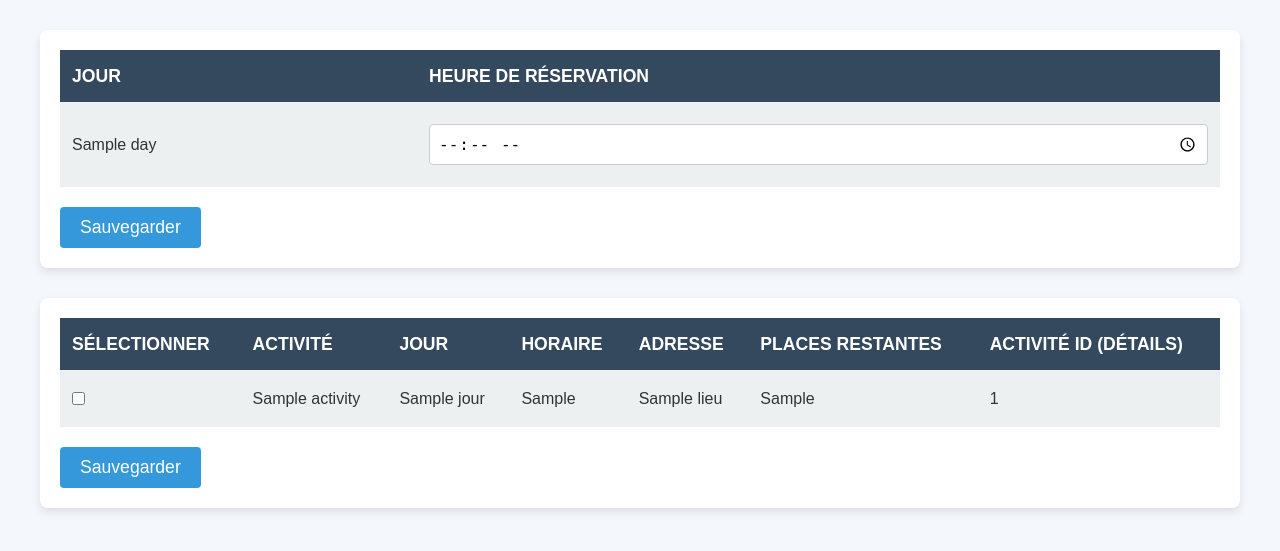
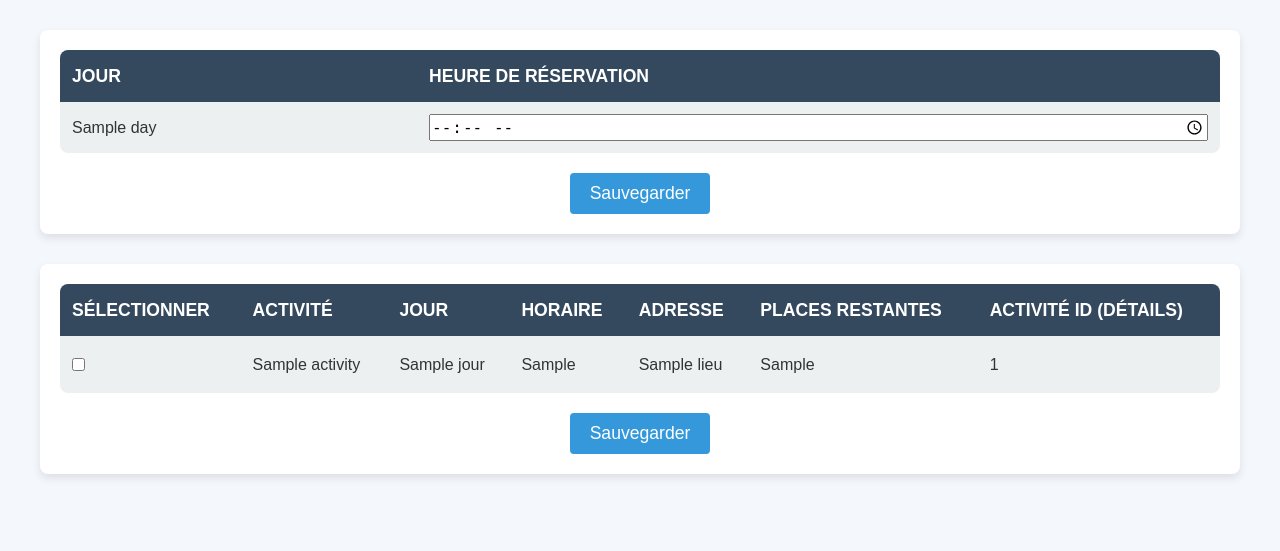
Before and after one commit to maxlttr1/reserverCreneauSUAPS, a Flask app: template src/templates/index.html in a window 1280 px wide. Shown: the part 20-571 px from the top of the page. Run offline with Flask 3, Linux system fonts and the light colour scheme; the template is opened without the code that fills it: most values are stand-ins (such as "Sample title", 1, 10 or a date in 2020).

Commit message:
finished styling

```diff
--- a/src/static/css/styles.css
+++ b/src/static/css/styles.css
@@ -37,12 +37,19 @@ form {
     margin-bottom: 30px;
     border-radius: 8px;
     box-shadow: 0 4px 8px rgba(0, 0, 0, 0.1);
+
+    display: flex;
+    flex-direction: column;
+    align-items: center;
 }
 
 table {
     width: 100%;
     border-collapse: collapse;
     margin-bottom: 20px;
+
+    border-radius: 8px;  /* Adds rounded corners to the table */
+    overflow: hidden;  /* Prevents the borders from being cut off */
 }
 
 th, td {
@@ -64,11 +71,16 @@ tr:nth-child(even) td {
 }
 
 tr:hover td {
-    background-color: #eed366;
+    background-color: #ffea98;
 }
 
 /* Form Input fields */
-input[type="time"],
+input[type="time"] {
+    display: block;
+    width: 100%;
+    font-size: 1rem;
+}
+
 input[type="checkbox"] {
     margin: 10px 0;
     padding: 8px;
```
